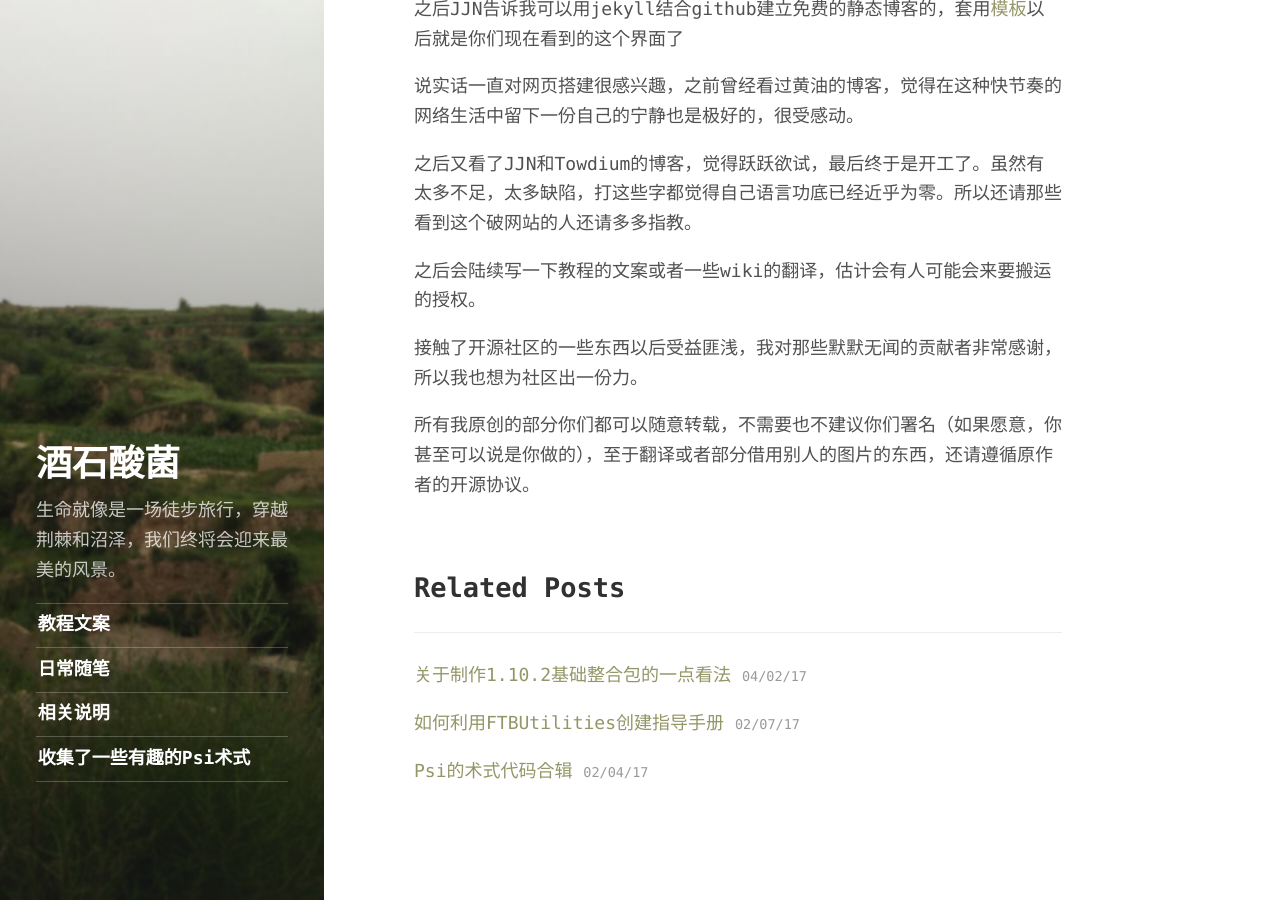
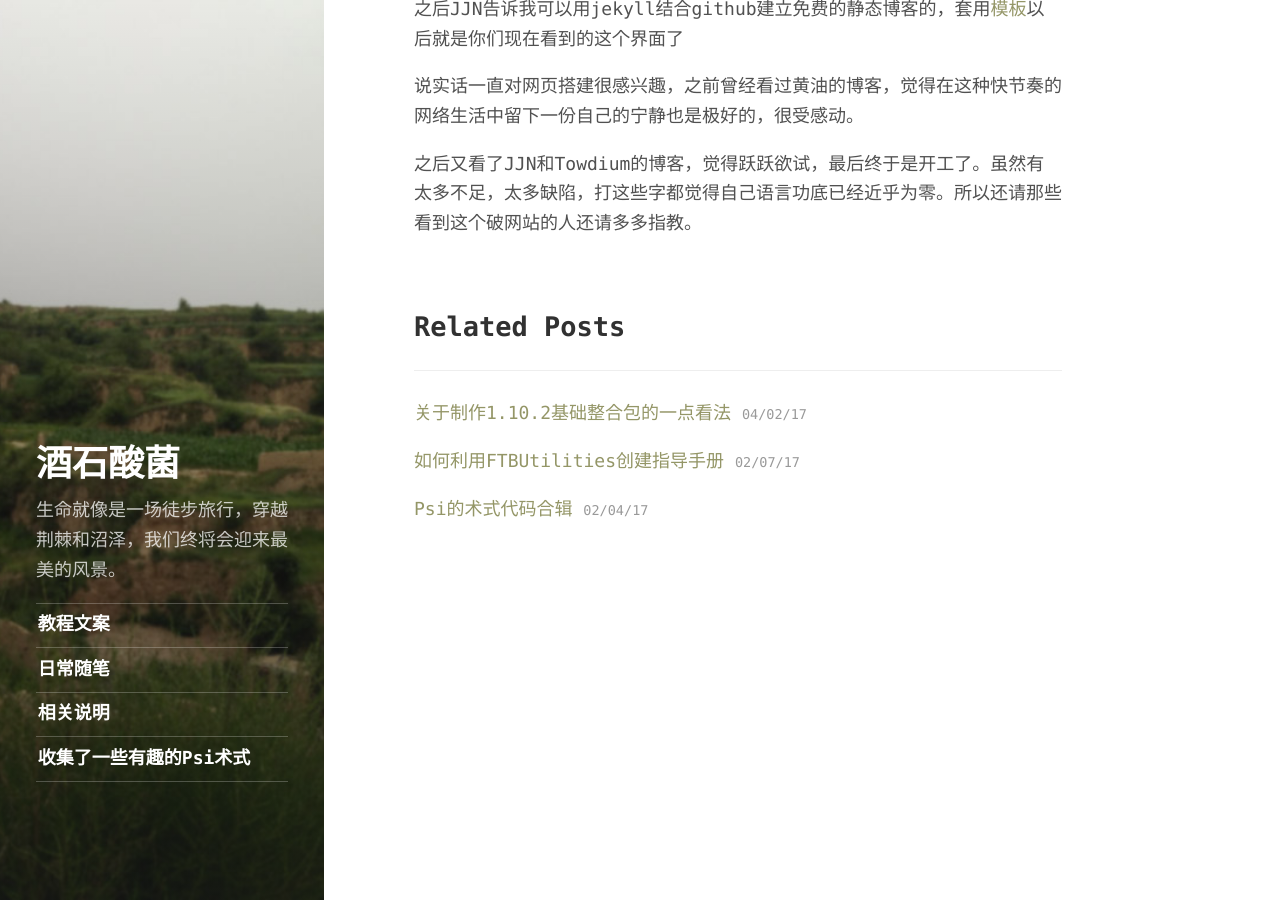
Before and after one commit to TartaricAcid/ArchiveGithubPage, a Jekyll site: the page built from _posts/2017-04-27-TheModSpotlightPlan.md, in a window 1280 px wide and 900 px high, scrolled down 1825 px. Built offline with Jekyll 4.4.1, drawn with Linux system fonts in a browser that asks for light colours; comment, search, counter and statistics services are not loaded.

Commit message:
Update 2017-05-26-21-46

```diff
--- a/_config.yml
+++ b/_config.yml
@@ -55,12 +55,6 @@ author:
 
     之后又看了JJN和Towdium的博客，觉得跃跃欲试，最后终于是开工了。虽然有太多不足，太多缺陷，打这些字都觉得自己语言功底已经近乎为零。所以还请那些看到这个破网站的人还请多多指教。
 
-    之后会陆续写一下教程的文案或者一些wiki的翻译，估计会有人可能会来要搬运的授权。
-
-    接触了开源社区的一些东西以后受益匪浅，我对那些默默无闻的贡献者非常感谢，所以我也想为社区出一份力。
-
-    所有我原创的部分你们都可以随意转载，不需要也不建议你们署名（如果愿意，你甚至可以说是你做的），至于翻译或者部分借用别人的图片的东西，还请遵循原作者的开源协议。
-
   # Social media icons in sidebar
   # Comment/uncommet to show/hide
   # Icons appear in order, can be rearranged:
@@ -84,7 +78,7 @@ author:
     # ello:            _username_
     # twitch:          _username_
     # steam:           _number_
-    # reddit:          _username_
+    reddit:          baka943
     # tumblr:          _username_
     # pinterest:       _username_
     # foursquare:      _number_
--- a/_includes/post.html
+++ b/_includes/post.html
@@ -37,31 +37,4 @@
 
   {{ post.content }}
 
-  <body>
-  	<!-- 多说评论框 start -->
-
-	<div class="ds-thread"
-	data-thread-key="{{ page.id }}"
-	data-title="{{ page.title }}"
-	data-url="https://tartaricacid.github.io/{{ page.url }}/"></div>
-
-	<!-- 多说评论框 end -->
-	<!-- 多说公共JS代码 start (一个网页只需插入一次) -->
-
-	<script type="text/javascript">
-
-	var duoshuoQuery = {short_name:"tartaricacid"};
-	(function() {
-		var ds = document.createElement('script');
-		ds.type = 'text/javascript';ds.async = true;
-		ds.src = (document.location.protocol == 'https:' ? 'https:' : 'http:') + '//static.duoshuo.com/embed.js';
-		ds.charset = 'UTF-8';
-		(document.getElementsByTagName('head')[0]
-		 || document.getElementsByTagName('body')[0]).appendChild(ds);
-	})();
-
-	</script>
-	<!-- 多说公共JS代码 end -->
-  </body>
-
 </article>
--- a/_posts/2017-04-27-TheModSpotlightPlan.md
+++ b/_posts/2017-04-27-TheModSpotlightPlan.md
@@ -12,7 +12,7 @@ description: >
 | 1 | ~~AppleCore~~| ~~还有AppleSkin，现在有点变动~~ |
 | 2 | ~~Modern Warfare Mod~~ | ~~精湛的制作工艺！~~ |
 | 3 | ~~The Betweenlands~~ | ~~精湛的环境渲染！~~ |
-| 4 | Heat & Climate | 继续寒假没完成的坑 |
+| 4 | ~~Heat & Climate~~ | ~~继续寒假没完成的坑~~ |
 | 5 | Blood Magic | 我觉得有必要做 |
 | 6 | Super Circult Maker | 继续寒假没完成的坑 |
 | 7 | FTBUtilities | 补充一下新版本的改动，顺便着重说一点东西 |
@@ -23,7 +23,7 @@ description: >
 | 12 | RFTools Dimension | 有趣 |
 | 13 | RFTools Control | 搞不懂 |
 | 14 | XNet | 不得不说，优化做的确实好 |
-| 15 | SupercraftingFrame | 小模组，但是好像还是有人不会用 |
+| 15 | ~~SupercraftingFrame~~ | ~~小模组，但是好像还是有人不会用~~ |
 | 16 | Gendustry | Sanae你快看，我打算做这个教程了诶 |
 | 17 | ExtremeReactors | 还有个[设计网站](http://br.sidoh.org/#reactor-prompt)简直赞 |
 | 18 | RFTools | 别害怕，只是把末影能发电机部分重置一下 |
@@ -34,6 +34,6 @@ description: >
 | 23 | Immersive Craft | 那个是谁说这是一个模组的？ |
 | 24 | Just Enough Calculator | Towdium，我承认接锅 |
 | 25 | Advance Rocketry | 好模组！ |
-| 26 | Environmental Tech | 顺手把附属也介绍了吧 |
+| 26 | ~~Environmental Tech~~ | ~~顺手把附属也介绍了吧~~ |
 
 目前就想到这些。
```
Also changed, not shown: public/file/Psi/README-.md (renamed from public/file/Psi/README.md).
